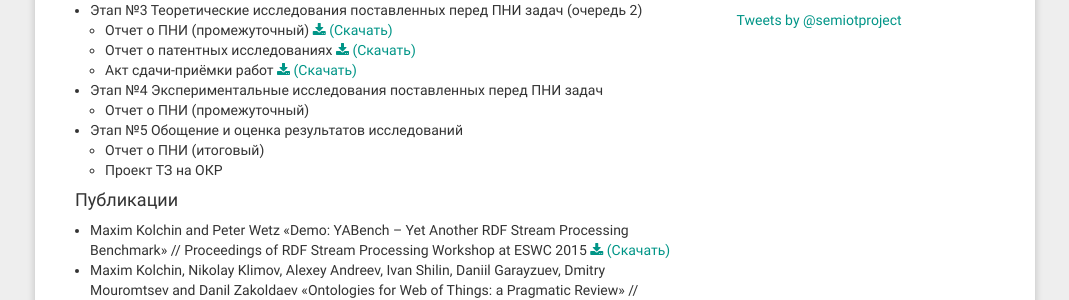
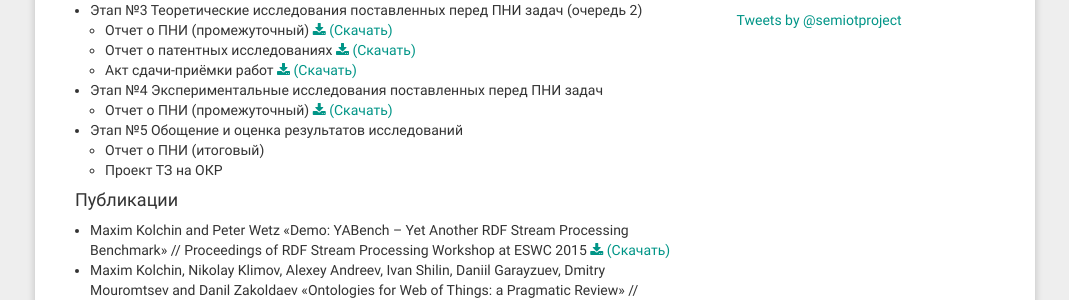
Before and after one commit to semiotproject/semiotproject.github.io, a Jekyll site: the page built from results.md, in a window 1280 px wide. Shown: the part 474-774 px from the top of the page, without its empty margins (105-1174 px from the left). Built offline with Jekyll 4.4.1, drawn with Linux system fonts in a browser that asks for light colours; nearby versions of some CDN libraries; comment, search, counter and statistics services are not loaded.

Commit message:
Added 4th report

```diff
--- a/results.md
+++ b/results.md
@@ -26,7 +26,7 @@ group: ru
   * Акт сдачи-приёмки работ [<i class="fa fa-download"></i> (Скачать)]({{ site.url }}/resources/results/stage_3_act.pdf)
 
 * Этап №4 Экспериментальные исследования поставленных перед ПНИ задач
-  * Отчет о ПНИ (промежуточный)
+  * Отчет о ПНИ (промежуточный) [<i class="fa fa-download"></i> (Скачать)]({{ site.url }}/resources/results/stage_4_intermediate_report.pdf)
 
 * Этап №5 Обощение и оценка результатов исследований
   * Отчет о ПНИ (итоговый)
```
Also changed, not shown: 1 other file.
